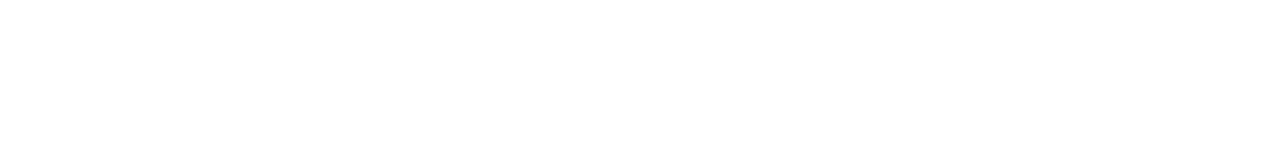
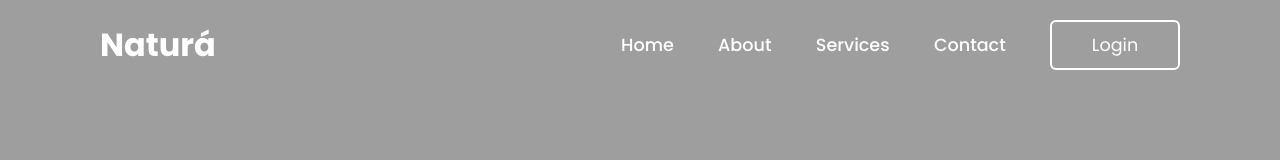
Before and after one commit to gidzkidz5/Animated-Landing-Page, a plain HTML site: page index.html in a window 1280 px wide. Shown: the top 160 px of the page. Drawn offline with nearby package versions, Linux system fonts and the light colour scheme; the site is published under a folder, as on GitHub Pages, so addresses that start at the root find nothing.

Commit message:
Update style.css

```diff
--- a/style.css
+++ b/style.css
@@ -10,7 +10,7 @@ body {
     justify-content: center;
     align-items: center;
     min-height: 100vh;
-    background: url('/images/background-tree.jpg');
+    background: url('images/background-tree.jpg');
     background-size: cover;
     background-position: center;
 }
```
